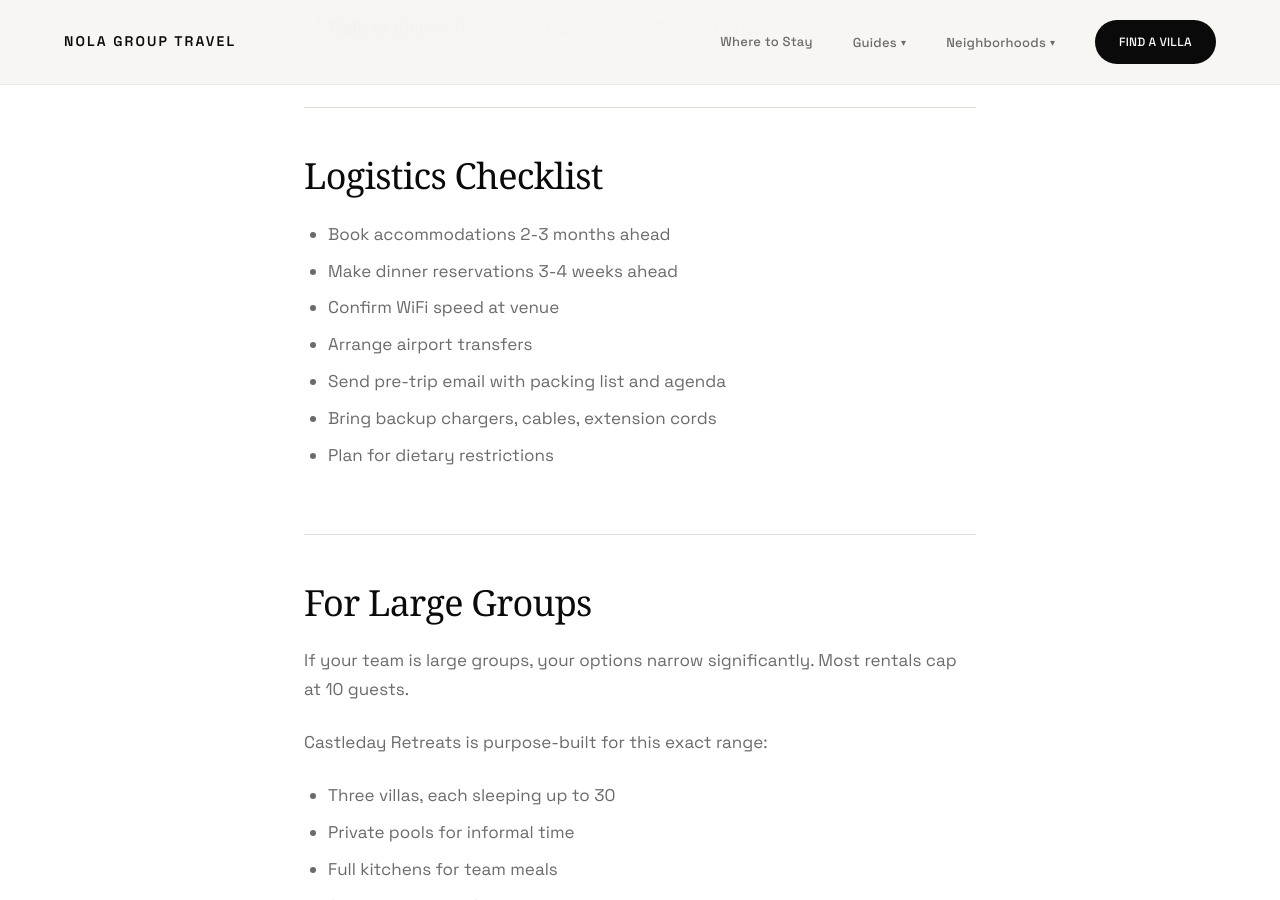
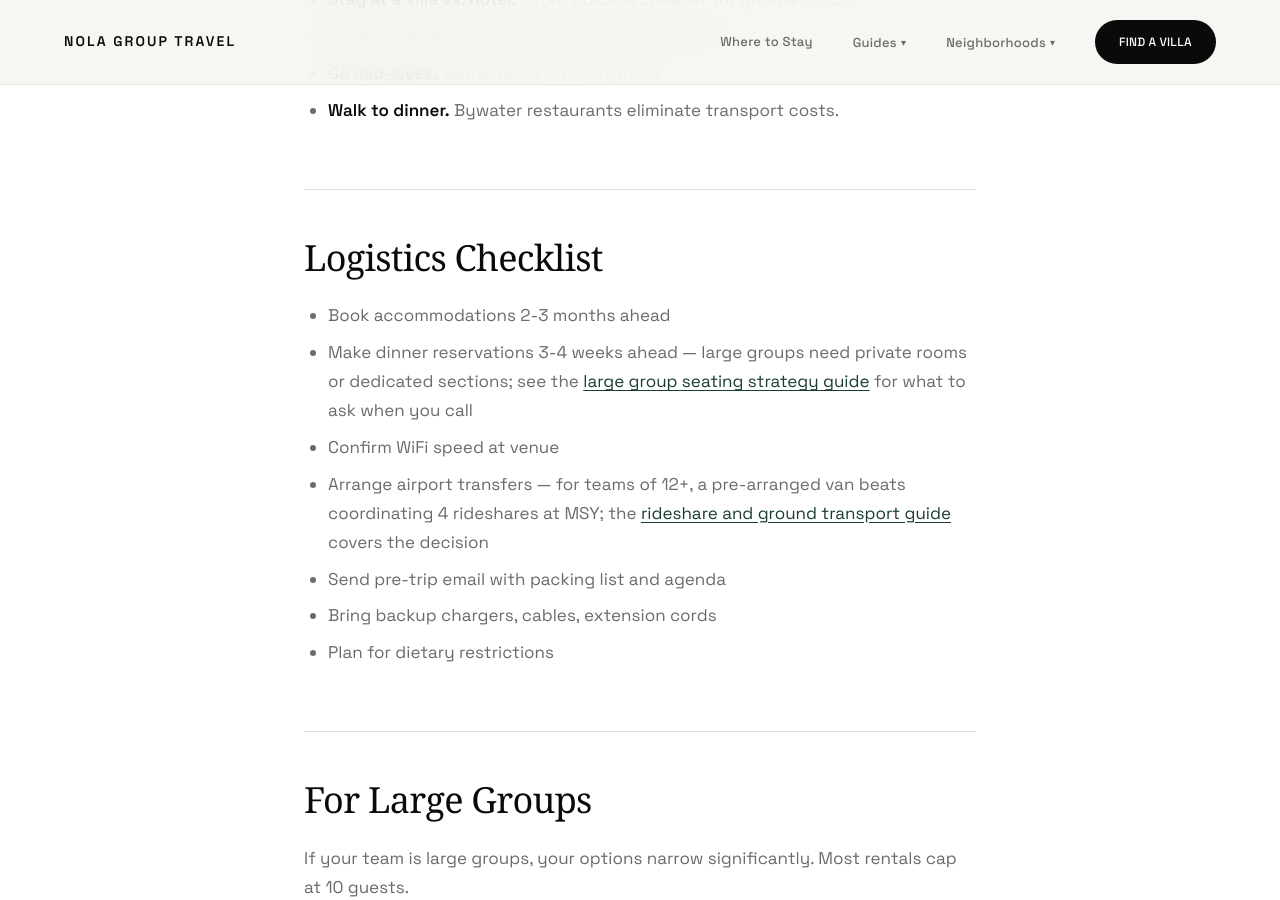
Before and after one commit to sjworth-dev/nola-group-travel, a Jekyll site: the page built from _guides/corporate-retreat.md, in a window 1280 px wide and 900 px high, scrolled down 6663 px. Built offline with Jekyll 4.4.1, drawn with Linux system fonts in a browser that asks for light colours; some web fonts are replaced; some of the changed text lies outside the part shown.

Commit message:
seo: corporate-retreat.md — weave internal links to newer guides
Added links to large-group seating strategy (restaurant section),
rideshare master guide (logistics checklist), and trip roles
assignment (next-steps close).

```diff
--- a/_guides/corporate-retreat.md
+++ b/_guides/corporate-retreat.md
@@ -140,6 +140,8 @@ Build the New Orleans experience into the schedule—don't leave it to the margi
 - Cater from local restaurants
 - Cook together (team activity + meal in one)
 
+The [private chef vs. villa cooking guide](/guides/nola-group-private-chef-vs-villa-cooking-guide/) breaks down the real cost difference and what a private chef actually delivers for a group of 15-30.
+
 ## Budget Planning
 
 ### Per-Person Estimates (3 days, 2 nights)
@@ -163,9 +165,9 @@ Build the New Orleans experience into the schedule—don't leave it to the margi
 ## Logistics Checklist
 
 - Book accommodations 2-3 months ahead
-- Make dinner reservations 3-4 weeks ahead
+- Make dinner reservations 3-4 weeks ahead — large groups need private rooms or dedicated sections; see the [large group seating strategy guide](/guides/nola-group-large-group-seating-strategy-guide/) for what to ask when you call
 - Confirm WiFi speed at venue
-- Arrange airport transfers
+- Arrange airport transfers — for teams of 12+, a pre-arranged van beats coordinating 4 rideshares at MSY; the [rideshare and ground transport guide](/guides/nola-group-ride-share-master-guide/) covers the decision
 - Send pre-trip email with packing list and agenda
 - Bring backup chargers, cables, extension cords
 - Plan for dietary restrictions
@@ -188,5 +190,6 @@ Castleday Retreats is purpose-built for this exact range:
 1. Lock in dates
 2. [See where to stay for large groups →](/where-to-stay/)
 3. Make dinner reservations
-4. Design your agenda
-5. Run the best offsite your company's ever had
+4. Assign a [logistics lead and restaurant lead](/guides/nola-group-trip-roles-assignment-guide/) — one person who owns the operational overhead so everyone else can focus on the work
+5. Design your agenda
+6. Run the best offsite your company's ever had
```
